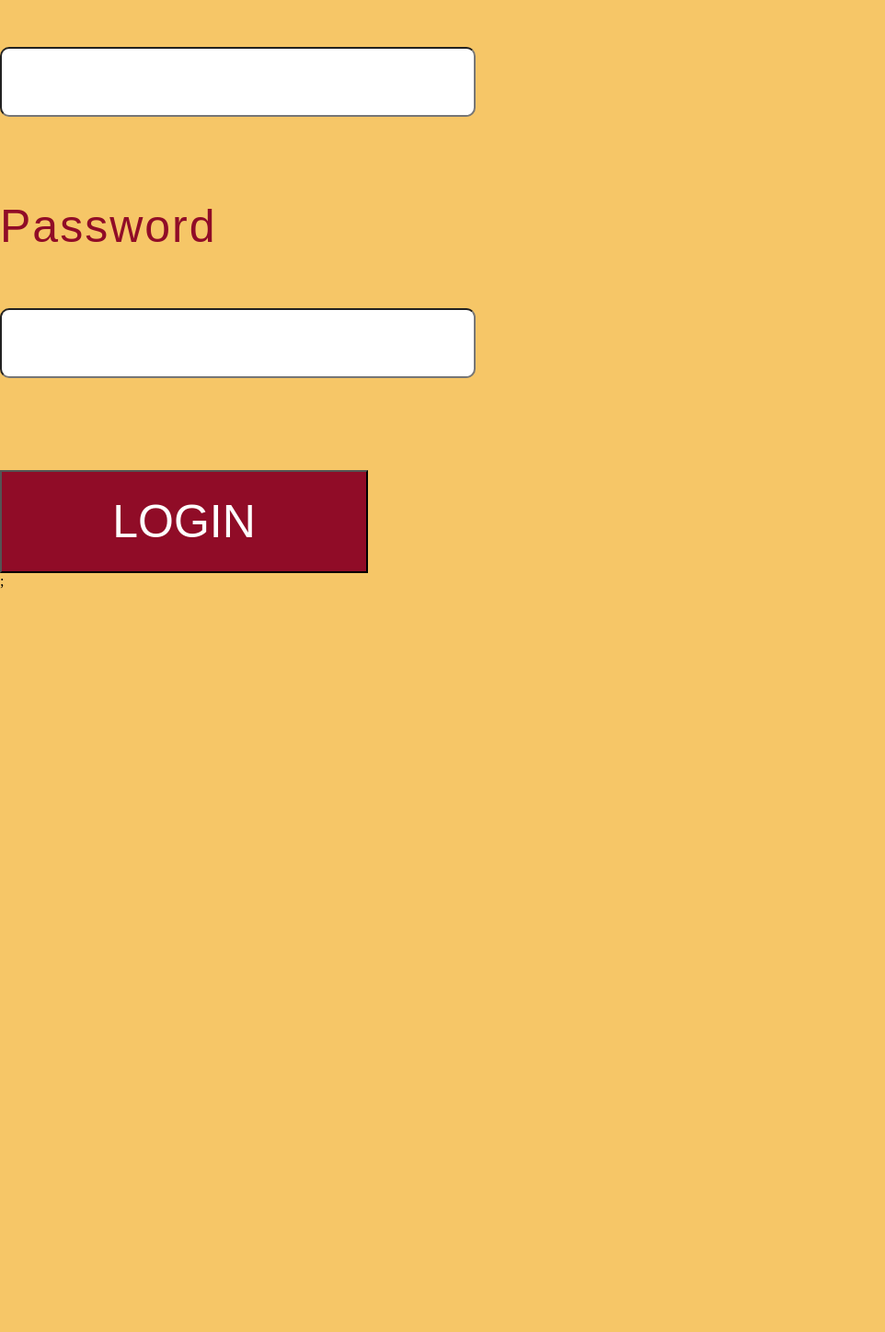
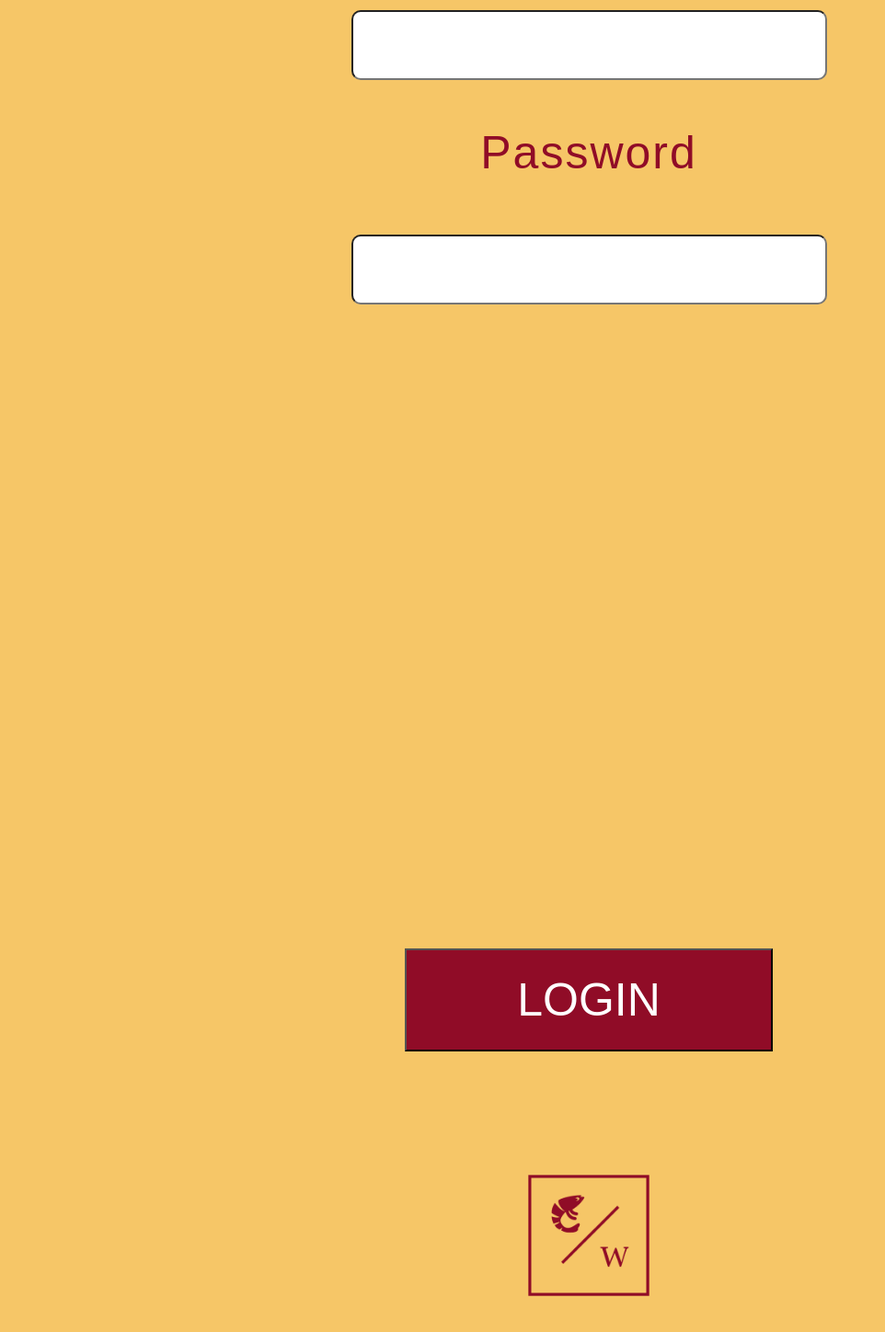
Before and after one commit to yasmina-b/wine-dine, a React (Create React App) app in the folder frontend/wine-and-dine/: page /login in a window 1280 px wide. Shown: the part 420-1868 px from the top of the page at 92% size, without its empty margins (0-962 px from the left). Before the commit the page ends 1061 px from the top, so only its background shows below. Built offline with nearby package versions, Linux system fonts and the light colour scheme.

Commit message:
worked on styling the login, register and main page

```diff
--- a/frontend/wine-and-dine/src/AppRoutes.js
+++ b/frontend/wine-and-dine/src/AppRoutes.js
@@ -2,6 +2,8 @@ import React from "react";
 import HomePage from "./pages/homepage/HomePage";
 import LogInPage from "./pages/loginpage/LogInPage";
 import RegisterPage from "./pages/registerpage/RegisterPage";
+import MainPage from "./pages/mainpage/MainPage";
+
 
 import { BrowserRouter, Route, Routes } from "react-router-dom";
 
@@ -12,6 +14,7 @@ function AppRoutes() {
         <Route path="/" element={<HomePage />}></Route>
         <Route path="/login" element={<LogInPage />}></Route>
         <Route path="/register" element={<RegisterPage />}></Route>
+
       </Routes>
     </BrowserRouter>
   );
--- a/frontend/wine-and-dine/src/pages/loginpage/LogInPage.js
+++ b/frontend/wine-and-dine/src/pages/loginpage/LogInPage.js
@@ -4,6 +4,7 @@ import { useState } from "react";
 import { useNavigate } from "react-router-dom";
 import "./LoginPage.css";
 import AuthContext from "../../context/AuthContext";
+import Logo from "../../photos/logo.png";
 
 function LogInPage() {
   const navigate = useNavigate();
@@ -32,23 +33,34 @@ function LogInPage() {
   return (
     <div>
       <div className="title">LOGIN</div>
+      <div className="label-wrapper">
       <label className="labels">Email</label>
+      </div>
+      <div className="input-wrapper">
       <input
         className="input-style"
         type="email"
         value={email}
         onChange={(e) => setEmail(e.target.value)}
       />
+      </div>
+      <div className="label-wrapper">
       <label className="labels">Password</label>
+      </div>
+      <div className="input-wrapper">
       <input
         className="input-style"
         type="password"
         value={password}
         onChange={(e) => setPassword(e.target.value)}
       />
-      <button className="button" onClick={(e) => handleLogin(e)}>
+      </div>
+      <div className="button-wrapper">
+      <button className="button-login" onClick={(e) => handleLogin(e)}>
         LOGIN
       </button>
+    </div>
+    <img className="companyphoto-loginpage" src={Logo} alt="image loading..."></img>
     </div>
   );
 }
--- a/frontend/wine-and-dine/src/pages/loginpage/LoginPage.css
+++ b/frontend/wine-and-dine/src/pages/loginpage/LoginPage.css
@@ -23,16 +23,22 @@
     justify-content: center;
   }
 
-  .button {
-    background-color: #978a8d;
+  .button-login {
+    background-color: #900c27;
     color: white;
-    padding: 35px;
-    font-size: 150px;
-    font-weight: 640;
+    padding: 25px;
+    font-size: 50px;
+    font-weight: 140;
     display: flex;
     justify-content: center;
     width: 400px;
-    margin-top:100px;
+    margin-top:700px;
 
     font-family: 'Montserrat', sans-serif;
   }
+
+  .companyphoto-loginpage{
+    display: flex;
+    width: 500px !important;
+    margin:auto
+  }
--- /dev/null
+++ b/frontend/wine-and-dine/src/pages/mainpage/MainPage.js
@@ -0,0 +1,10 @@
+import React, { Component } from 'react'
+import "./MainPage.css";
+
+export default class MainPage extends Component {
+  render() {
+    return (
+      <div>MainPage</div>
+    )
+  }
+}
--- a/frontend/wine-and-dine/src/pages/registerpage/RegisterPage.css
+++ b/frontend/wine-and-dine/src/pages/registerpage/RegisterPage.css
@@ -24,8 +24,14 @@
   font-size: 50px;
   font-weight: 14;
   letter-spacing: 2px;
-  margin-top: 90px;
+  margin-top: 50px;
   font-family: 'Montserrat', sans-serif;
+}
+
+.label-wrapper{
+  display: flex;
+  justify-content: center;
+  display: flex;
 }
 
 .input-style {
@@ -63,7 +69,14 @@
   display: flex;
   justify-content: center;
   width: 400px;
-  margin-top:100px;
+  margin-top:80px;
 
   font-family: 'Montserrat', sans-serif;
 }
+
+
+ .companyphoto-registerpage{
+  display: flex;
+  width: 350px !important;
+  margin:auto;
+}
--- a/frontend/wine-and-dine/src/pages/registerpage/RegisterPage.js
+++ b/frontend/wine-and-dine/src/pages/registerpage/RegisterPage.js
@@ -3,6 +3,7 @@ import axios from "axios";
 import { useNavigate } from "react-router-dom";
 import { useState } from "react";
 import "./RegisterPage.css";
+import Logo from "../../photos/logo.png";
 
 function RegisterPage() {
   const navigate = useNavigate();
@@ -34,7 +35,9 @@ function RegisterPage() {
     <div>
       <div className="title">SIGN UP</div>
       <form>
+        <div className="label-wrapper">
         <label className="labels">First Name</label>
+        </div>
         <div className="input-wrapper">
         <input
           className="input-style"
@@ -43,8 +46,9 @@ function RegisterPage() {
           onChange={(e) => setFirstName(e.target.value)}
         />
         </div>
-
+        <div className="label-wrapper">
         <label className="labels">Last Name</label>
+        </div>
         <div className="input-wrapper">
         <input
           className="input-style"
@@ -53,7 +57,9 @@ function RegisterPage() {
           onChange={(e) => setLastName(e.target.value)}
         />
         </div>
+        <div className="label-wrapper">
         <label className="labels">Email</label>
+        </div>
         <div className="input-wrapper">
         <input
           className="input-style"
@@ -62,7 +68,9 @@ function RegisterPage() {
           onChange={(e) => setEmail(e.target.value)}
         />
         </div>
+        <div className="label-wrapper">
         <label className="labels">Phone Number</label>
+        </div>
         <div className="input-wrapper">
         <input
           className="input-style"
@@ -71,7 +79,9 @@ function RegisterPage() {
           onChange={(e) => setPhoneNumber(e.target.value)}
         />
         </div>
+        <div className="label-wrapper">
         <label className="labels">Password</label>
+        </div>
         <div className="input-wrapper">
         <input
           className="input-style"
@@ -83,6 +93,7 @@ function RegisterPage() {
         <div className="button-wrapper">
         <button className="button" onClick={(e) => handleRegister(e)}>Sign up</button>
         </div>
+        <img className="companyphoto-registerpage" src={Logo} alt="image loading..."></img>
       </form>
     </div>
   );
```
Also changed, not shown: frontend/wine-and-dine/src/pages/mainpage/MainPage.css (added).
